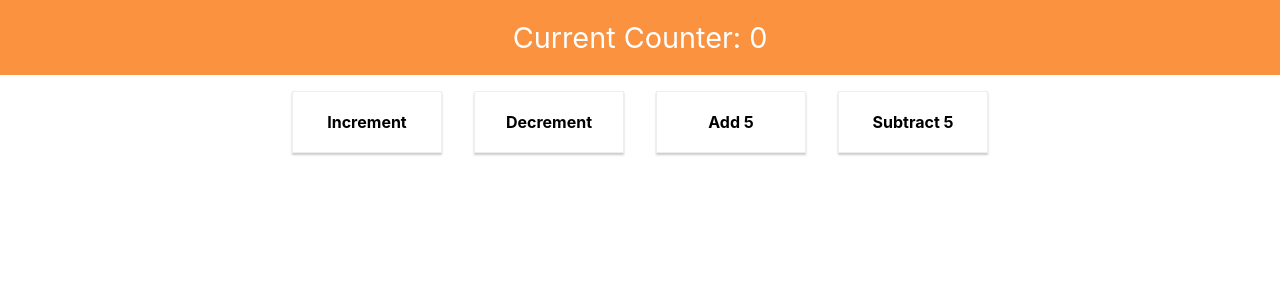
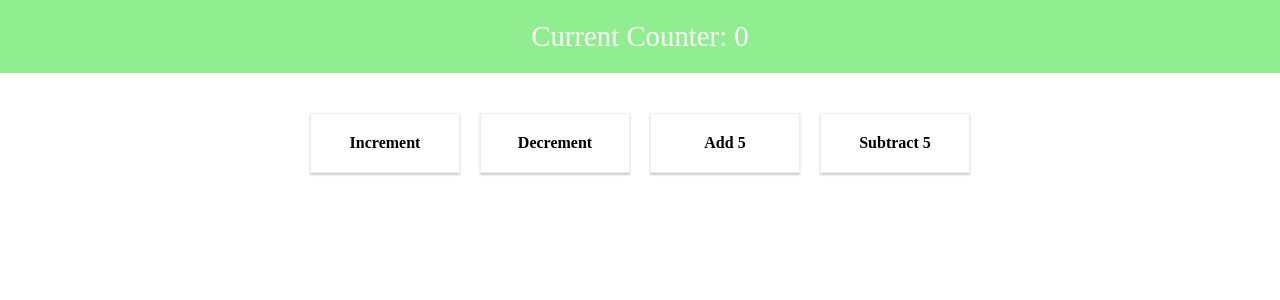
Before and after one commit to KarmaLimited/Redux-dux, a React app: page / in a window 1280 px wide. Shown: the top 300 px of the page. Built offline with nearby package versions, Linux system fonts and the light colour scheme.

Commit message:
updates, lint and styles

```diff
--- a/src/components/CounterControl/CounterControl.css
+++ b/src/components/CounterControl/CounterControl.css
@@ -2,7 +2,7 @@
     width: 150px;
     padding: 20px;
     box-sizing: border-box;
-    margin: 16px;
+    margin: 40px 10px;
     border: 1px solid #eee;
     box-shadow: 0 2px 2px #ccc;
     font-weight: bold;
@@ -13,5 +13,5 @@
 
 .CounterControl:hover,
 .CounterControl:active {
-    background-color: #eee;
+    background-color: green;
 }
--- a/src/components/CounterOutput/CounterOutput.css
+++ b/src/components/CounterOutput/CounterOutput.css
@@ -1,6 +1,6 @@
 .CounterOutput {
     width: 100%;
-    background-color: #fa923f;
+    background-color: lightgreen;
     color: white;
     font-size: 1.8rem;
     text-align: center;
--- a/src/index.css
+++ b/src/index.css
@@ -1,8 +1,8 @@
 body {
   margin: 0;
   padding: 0;
-  font-family: -apple-system, BlinkMacSystemFont, "Segoe UI", "Roboto", "Oxygen",
-    "Ubuntu", "Cantarell", "Fira Sans", "Droid Sans", "Helvetica Neue",
+  font-family: "Droid Sans", -apple-system, BlinkMacSystemFont, "Segoe UI", "Roboto", "Oxygen",
+    "Cantarell", "Fira Sans",, "Helvetica Neue",
     sans-serif;
   -webkit-font-smoothing: antialiased;
   -moz-osx-font-smoothing: grayscale;
```
